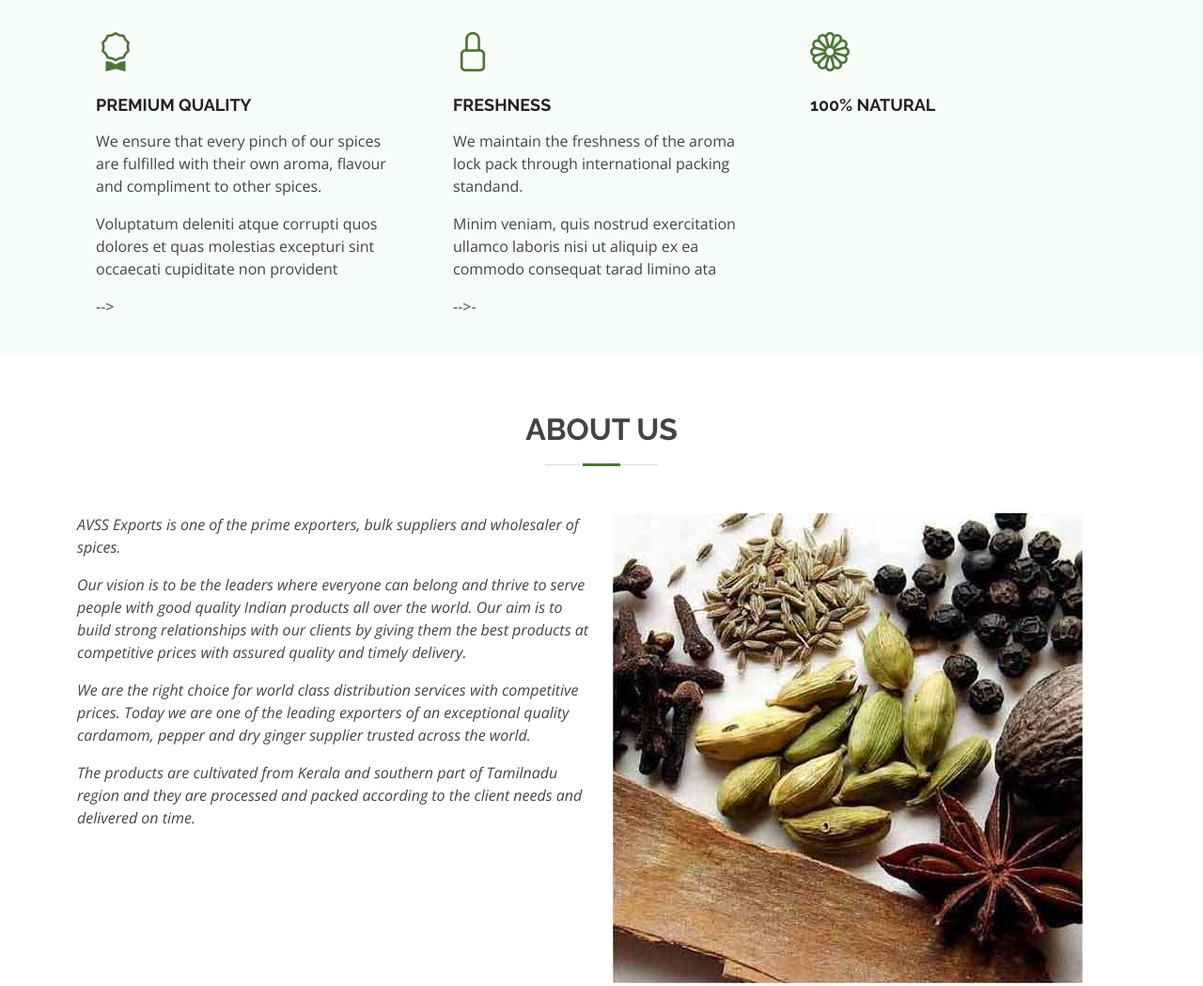
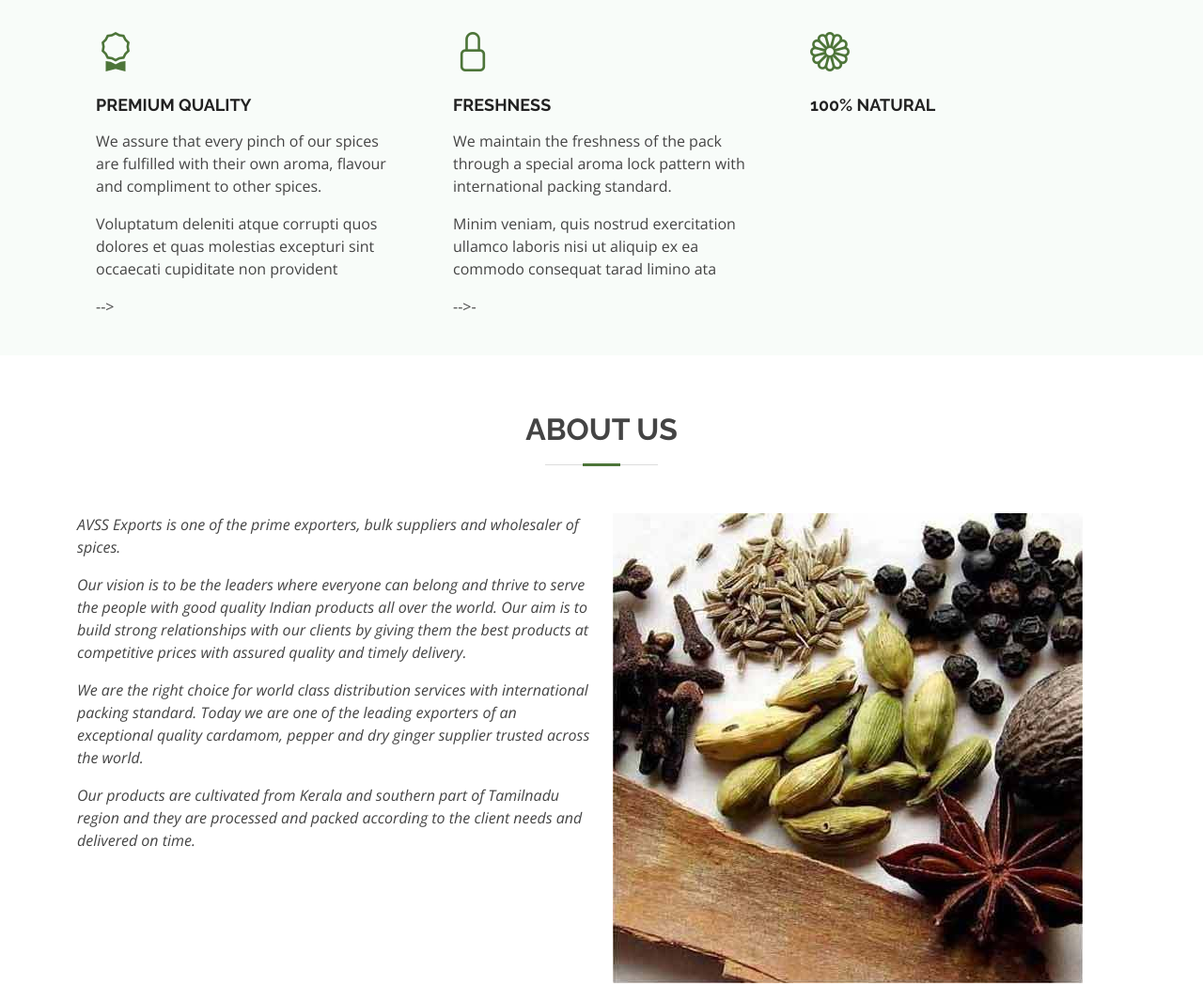
Before and after one commit to vidhyanidhi/avssexports, a plain HTML site: page index.html in a window 1280 px wide. Shown: the part 687-1736 px from the top of the page at 94% size. Drawn offline with nearby package versions, Linux system fonts and the light colour scheme; a script that the page names is missing.

Commit message:
Update index.html

```diff
--- a/index.html
+++ b/index.html
@@ -126,7 +126,7 @@
 							<h2 class="animate__animated animate__fadeInDown">
 								Welcome to <span>AVSS Exports</span>
 							</h2>
-							<p class="animate__animated animate__fadeInUp">AVSS Exports is one of the prime exporters, bulk suppliers and wholesaler of spices. You can purchase our products from any country.</p>
+							<p class="animate__animated animate__fadeInUp">AVSS Exports is one of the prime exporters, bulk suppliers and wholesaler of spices. You can purchase our products from anywhere.</p>
 							<a href="#about"
 								class="btn-get-started animate__animated animate__fadeInUp scrollto">Read
 								More</a>
@@ -140,7 +140,7 @@
 					<div class="carousel-container">
 						<div class="container">
 							<h2 class="animate__animated animate__fadeInDown">Quality Products</h2>
-							<p class="animate__animated animate__fadeInUp">Our products are recognised as a quality products with competitive pricing. Spices were once valued exclusively for their aroma and flavour. Flavour still constitute the major attraction for spices. Apart from adding colour, flavour and taste, consumption of spices provides infinite health benefits.</p>
+							<p class="animate__animated animate__fadeInUp">Our products are recognised as a quality products with competitive pricing. Spices were once and now valued exclusively for their aroma and flavour. Flavour still constitute the major attraction for spices. Apart from adding colour, flavour and taste, consumption of spices provides infinite health benefits.</p>
 							<a href="#about"
 								class="btn-get-started animate__animated animate__fadeInUp scrollto">Read
 								More</a>
@@ -191,7 +191,7 @@
 						<h4 class="title">
 							<a href="">PREMIUM QUALITY</a>
 						</h4>
-						<p>  We ensure that every pinch of our spices are fulfilled with their own aroma, flavour and compliment to other spices.</p
+						<p>  We assure that every pinch of our spices are fulfilled with their own aroma, flavour and compliment to other spices.</p
 						<!-- <p class="description">Voluptatum deleniti atque corrupti quos
 							dolores et quas molestias excepturi sint occaecati cupiditate non
 							provident</p> -->
@@ -205,7 +205,7 @@
 						<h4 class="title">
 							<a href="">FRESHNESS</a>
 						</h4>
-						<p>We maintain the freshness of the aroma lock pack through international packing standand.</p
+						<p>We maintain the freshness of the pack through a special aroma lock pattern with international packing standard.</p
 					<!-<p class="description">Minim veniam, quis nostrud exercitation
 							ullamco laboris nisi ut aliquip ex ea commodo consequat tarad
 							limino ata</p> -->-
@@ -245,15 +245,15 @@
 					<p class="fst-italic">AVSS Exports is one of the prime
 						exporters, bulk suppliers and wholesaler of spices.</p>
 					<p class="fst-italic">Our vision is to be the leaders where
-						everyone can belong and thrive to serve people with good quality
+						everyone can belong and thrive to serve the people with good quality
 						Indian products all over the world. Our aim is to build strong
 						relationships with our clients by giving them the best products at
 						competitive prices with assured quality and timely delivery.</p>
 					<p class="fst-italic">We are the right choice for world class
-						distribution services with competitive prices. Today we are one of
+						distribution services with international packing standard. Today we are one of
 						the leading exporters of an exceptional quality cardamom, pepper
 						and dry ginger supplier trusted across the world.</p>
-					<p class="fst-italic">The products are cultivated from Kerala
+					<p class="fst-italic">Our products are cultivated from Kerala
 						and southern part of Tamilnadu region and they are processed and
 						packed according to the client needs and delivered on time.</p>
 				</div>
@@ -283,7 +283,7 @@
 				<div class="col-lg-4 col-md-6 content-item">
 					<span>03</span>
 					<h4>Customer satisfaction</h4>
-					<p>We take pride in providing an excellent service right from the initial enquiry till delivery of your order and even after sales services required</p>
+					<p>We take pride in providing an excellent service right from the initial enquiry till delivery of your order and even any sales services required</p>
 				</div>
 
 			</div>
```
